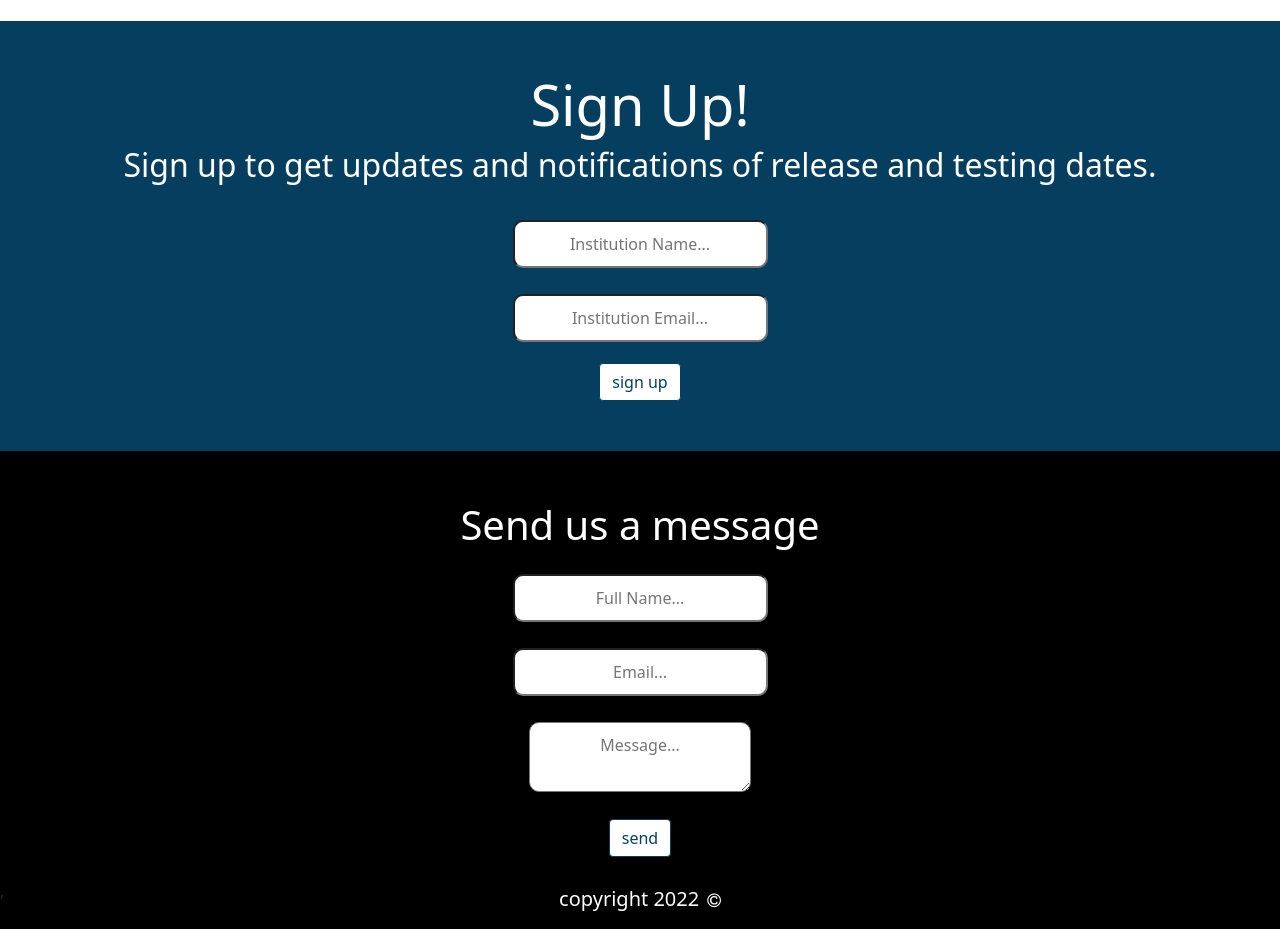
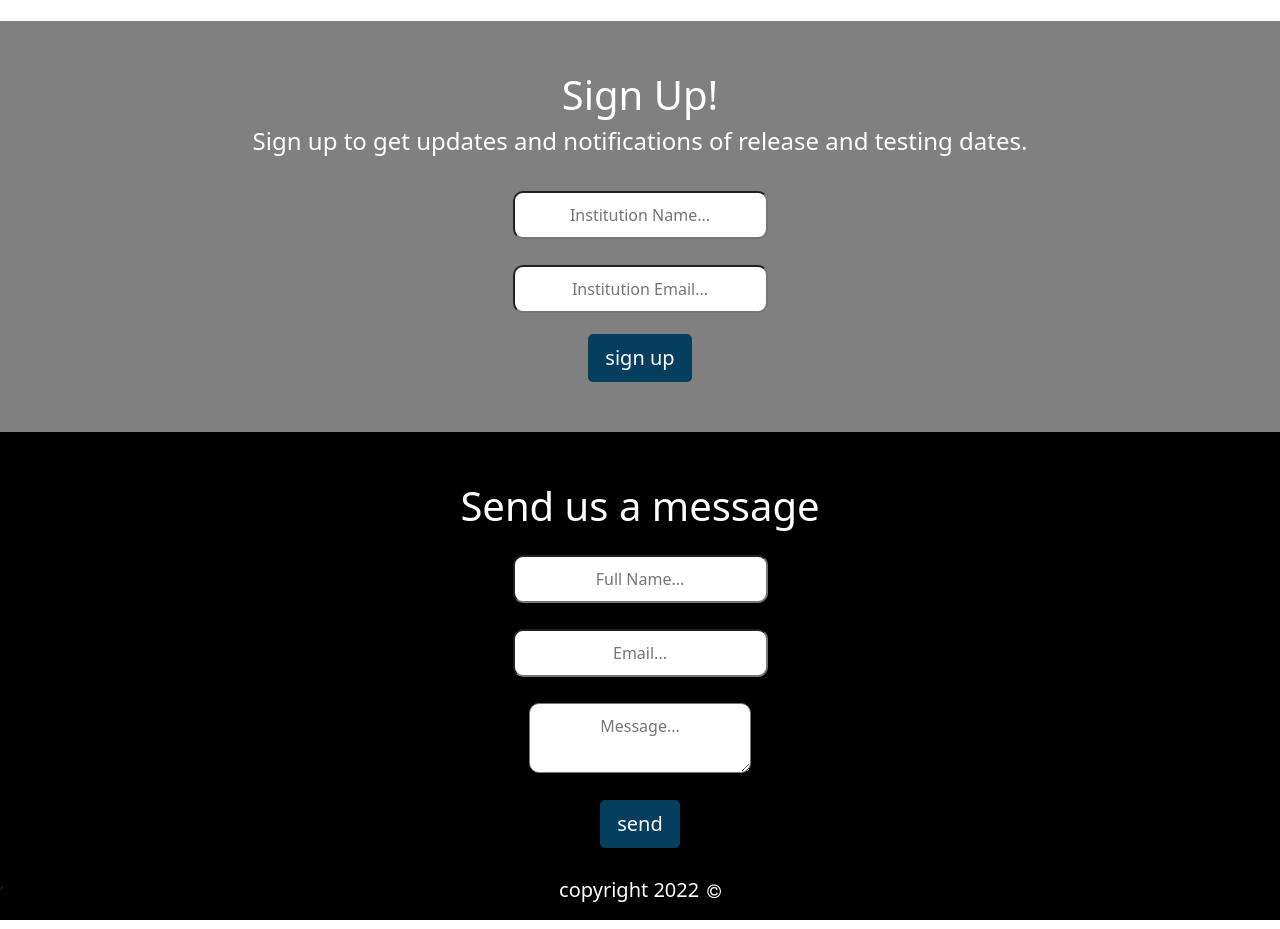
Before and after one commit to Medical-software-org/website, a React (Create React App) app: page /#/ in a window 1280 px wide. Shown: the part 1640-2569 px from the top of the page. Built offline with nearby package versions, Linux system fonts and the light colour scheme; no server answers.

Commit message:
feature: buttons change and form component

```diff
--- a/package.json
+++ b/package.json
@@ -11,11 +11,13 @@
     "firebase": "^8.3.1",
     "formik": "^2.2.9",
     "gh-pages": "^3.2.3",
+    "node-sass": "^6.0.1",
     "react": "^17.0.2",
     "react-bootstrap": "^2.1.0",
     "react-dom": "^17.0.2",
     "react-router-dom": "^6.2.1",
     "react-scripts": "4.0.3",
+    "sass": "^1.62.1",
     "web-vitals": "^1.1.2",
     "yup": "^0.32.11"
   },
--- a/src/App.js
+++ b/src/App.js
@@ -1,6 +1,6 @@
 import React, { useEffect, useRef, useState } from "react";
 import { Route, Routes } from "react-router-dom";
-import "./App.css";
+import "./App.scss";
 import "./components/contentBox.css";
 import NavBar from "./components/navigationBar";
 import Footer from "./components/footer";
@@ -16,7 +16,6 @@ import "firebase/database";
 
 // TODO: re-design send us message and sign up, modal for success, firebase rules fix (chatGPT),
 // fix github deploy issue, rewrite text for 'Our goal' section.
-// modal (reomove overflow associated)
 
 function App() {
   const routePath = useLocation();
--- a/src/App.css
+++ b/src/App.scss
@@ -28,48 +28,10 @@
 }
 
 .btn-primary {
-  background-color: white !important;
-  color: #053e5f !important;
+  background-color: #053e5f !important;
+  color: white !important;
   border-color: #053e5f !important;
 }
-
-/* .btnc {
-  margin-top: 20px;
-  padding: 10px;
-  background: "white";
-  border-radius: 20px;
-  font-weight: "bold";
-  color: #053e5f;
-}
-
-.btncb {
-  width: 100px;
-  padding: 15px;
-  background: "white";
-  border-radius: 20px;
-  font-weight: "bold";
-  color: "black";
-}
-
-.btn-modal {
-  box-sizing: border-box;
-  padding: 10px;
-  border: none;
-  background-color: #007bff;
-  color: #fff;
-  border-radius: 5px;
-  cursor: pointer;
-}
-
-.btnc:hover {
-  background: #053e5f;
-  color: white;
-}
-
-.btncb:hover {
-  background: #0000;
-  color: white;
-} */
 
 .image {
   width: 300px;
--- a/src/components/Home.js
+++ b/src/components/Home.js
@@ -29,7 +29,7 @@ function Home({ db, signUpRef }) {
         heading="We care about your privacy!"
         subHeading="We are dedicated to keeping your data safe and secured, for more information follow the links below."
       />
-      <FormComponent db={db} color={globalColors.blue} signUpRef={signUpRef} />
+      <FormComponent db={db} color="grey" signUpRef={signUpRef} />
     </div>
   );
 }
--- a/src/components/footer.js
+++ b/src/components/footer.js
@@ -94,10 +94,10 @@ function Footer({ reference }) {
                 </p>
                 <button
                   onClick={props.handleSubmit}
-                  className="btn btn-primary"
+                  className="btn btn-primary btn-lg"
                 >
                   {!isLoading && "send"}
-                  {isLoading && <Spinner animation="grow" variant="primary" />}
+                  {isLoading && <Spinner animation="grow" variant="light" />}
                 </button>
               </React.Fragment>
             )}
--- a/src/components/formComponent.js
+++ b/src/components/formComponent.js
@@ -48,10 +48,10 @@ export function FormComponent({ color, db, signUpRef }) {
             style={{ background: color }}
           >
             <h1 style={styles.text2}>Sign Up!</h1>
-            <h2 style={styles.text}>
+            <h4 style={styles.text}>
               Sign up to get updates and notifications of release and testing
               dates.
-            </h2>
+            </h4>
             <div style={{ marignTop: 30 }}>
               <input
                 onChange={props.handleChange("name")}
@@ -75,7 +75,7 @@ export function FormComponent({ color, db, signUpRef }) {
               </p>
               <button
                 onClick={props.handleSubmit}
-                className="btn btn-primary"
+                className="btn btn-primary btn-lg"
                 disabled={isLoading}
               >
                 {!isLoading && "sign up"}
@@ -96,7 +96,6 @@ const styles = {
   },
   text2: {
     color: "white",
-    fontSize: 56,
   },
   input: {
     borderRadius: 10,
```
Also changed, not shown: 1 other file (tests, documents, lock files or other folders).
